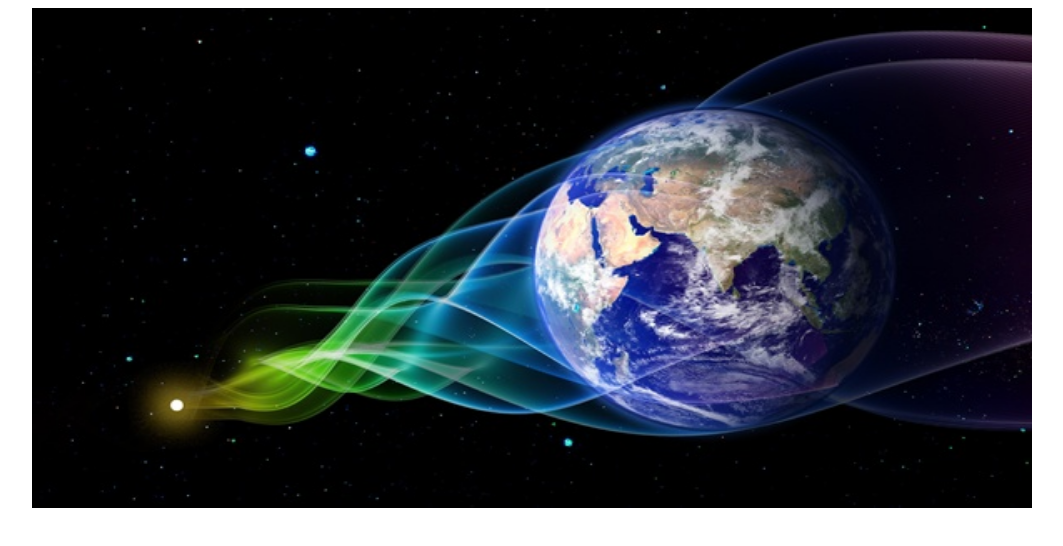
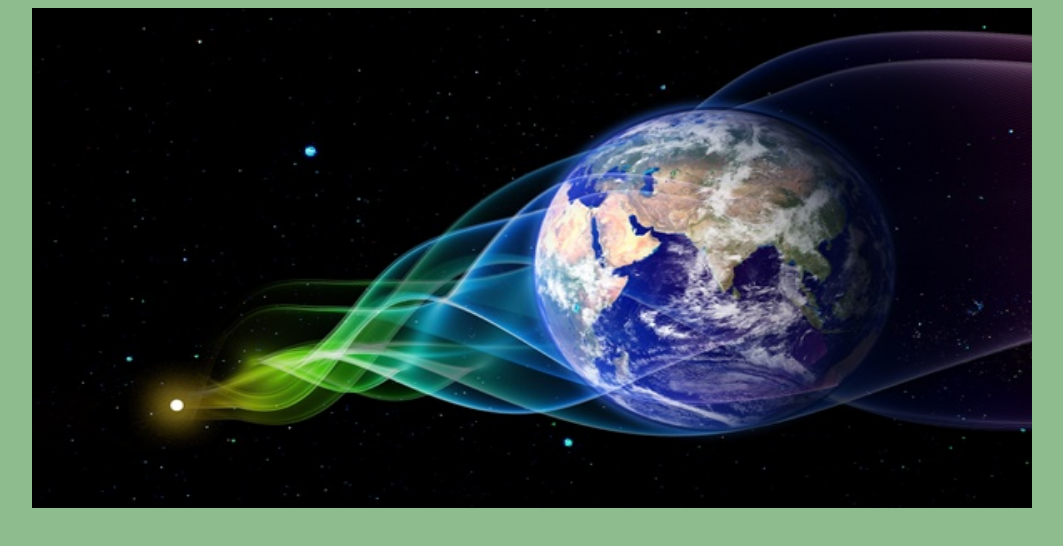
Before and after one commit to asifkhan123/frame, a plain HTML site: page sectionc.html in a window 1280 px wide. Shown: the whole page, without its empty margins (108-1171 px from the left). Drawn offline with Linux system fonts and the light colour scheme.

Commit message:
Update sectionc.html

```diff
--- a/sectionc.html
+++ b/sectionc.html
@@ -1,6 +1,6 @@
 
 <html>
-<body>
+<body bgcolor="#8FBC8F">
 <p> <font size=80><center><img src="lasersetibanner.jpg" width="1000" height="500"></img></center> </font>
 </body>
 </html>
```
